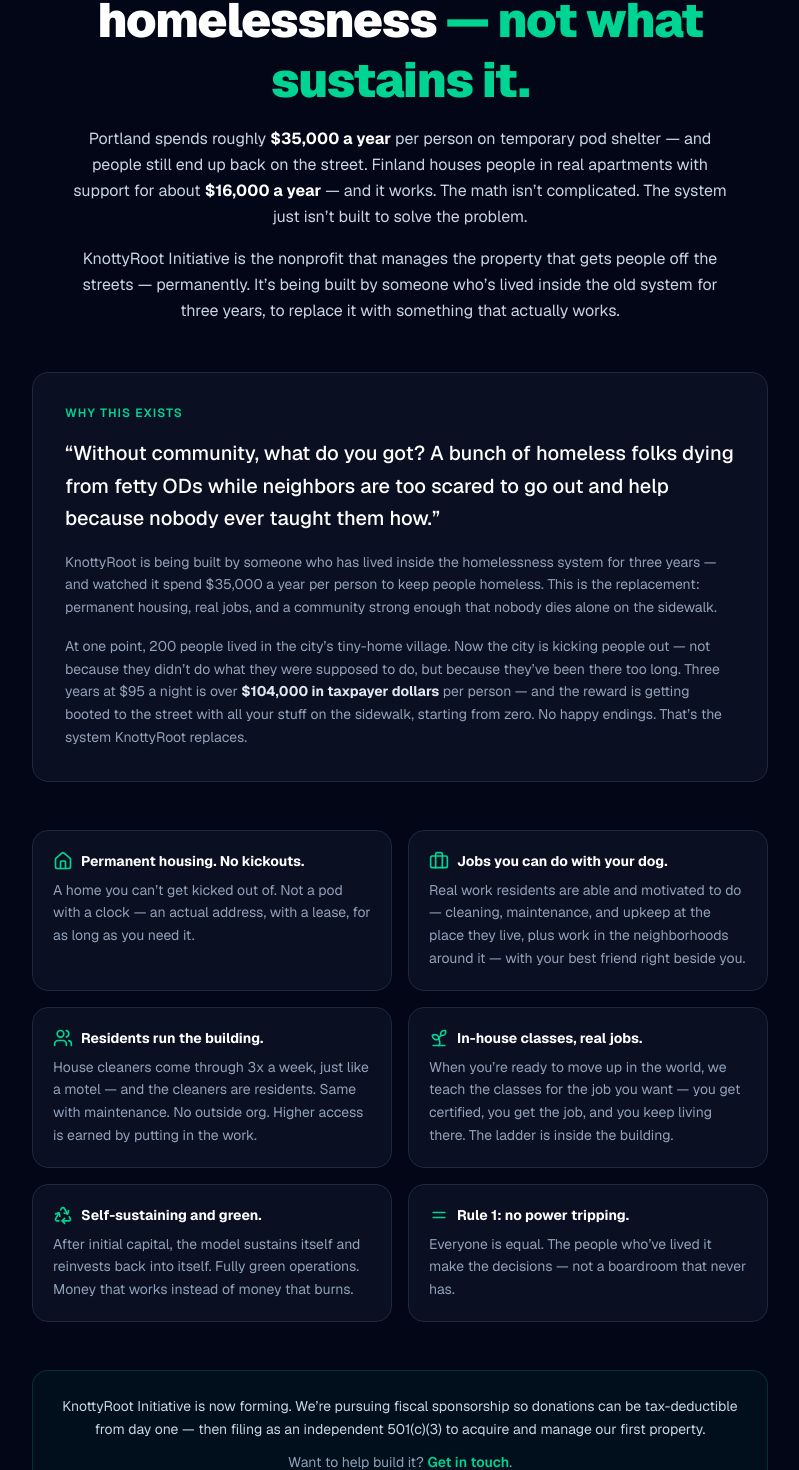
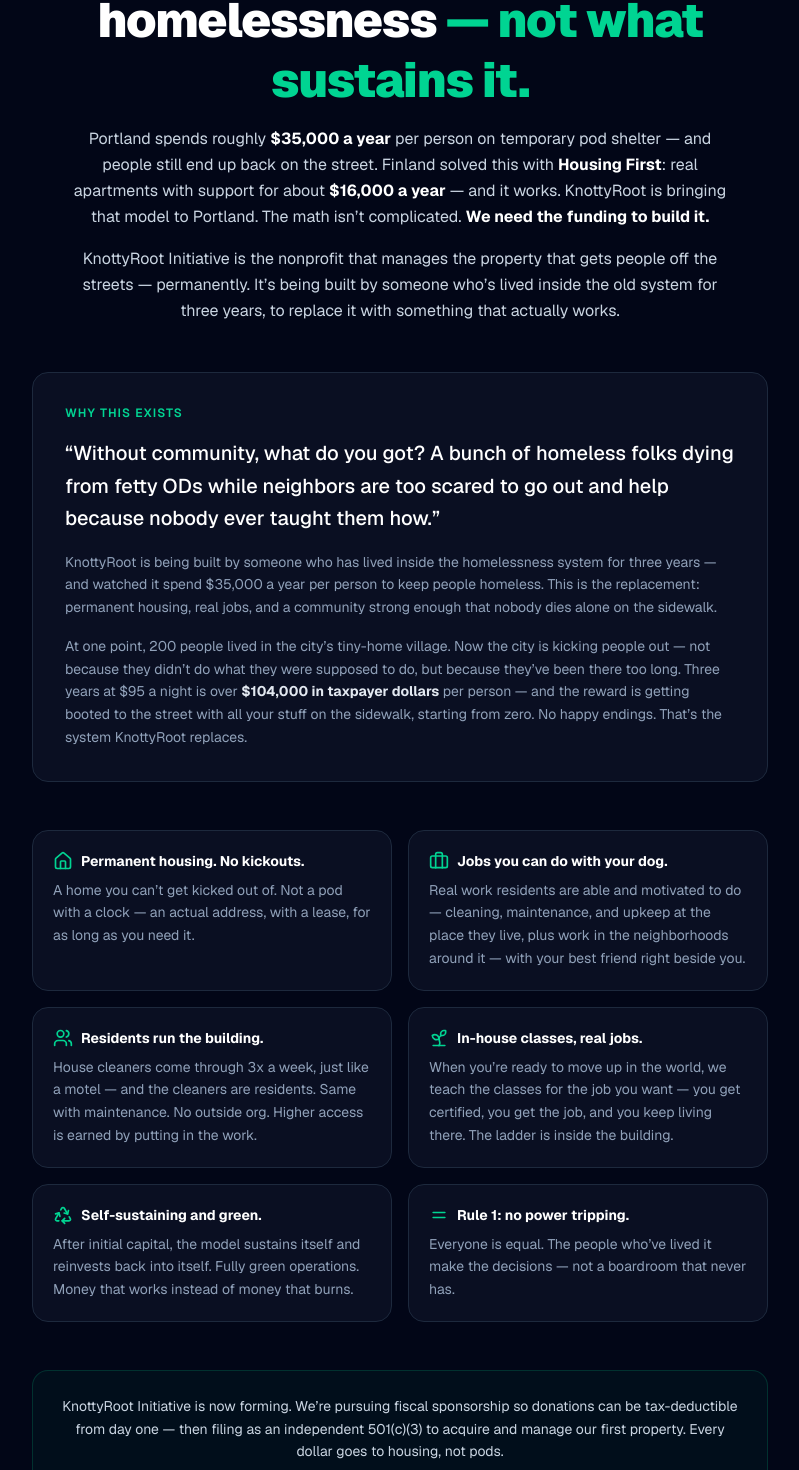
Before and after one commit to frac1ur3d-hash/brand-vault, a Next.js app: page /knottyroot in a window 1280 px wide. Shown: the part 254-1724 px from the top of the page, without its empty margins (240-1039 px from the left). Built offline with nearby package versions, Linux system fonts and the light colour scheme.

Commit message:
KnottyRoot: Finland Housing First to Portland + funding ask

```diff
--- a/app/knottyroot/page.tsx
+++ b/app/knottyroot/page.tsx
@@ -54,10 +54,11 @@
         </h1>
         <p className="text-base text-slate-300 leading-relaxed max-w-2xl mx-auto">
           Portland spends roughly <strong className="text-white">$35,000 a year</strong> per person
-          on temporary pod shelter — and people still end up back on the street. Finland houses
-          people in real apartments with support for about{' '}
-          <strong className="text-white">$16,000 a year</strong> — and it works. The math isn’t
-          complicated. The system just isn’t built to solve the problem.
+          on temporary pod shelter — and people still end up back on the street. Finland solved
+          this with <strong className="text-white">Housing First</strong>: real apartments with
+          support for about <strong className="text-white">$16,000 a year</strong> — and it works.
+          KnottyRoot is bringing that model to Portland. The math isn’t complicated.{' '}
+          <strong className="text-white">We need the funding to build it.</strong>
         </p>
         <p className="text-base text-slate-300 leading-relaxed max-w-2xl mx-auto">
           KnottyRoot Initiative is the nonprofit that manages the property that gets people
@@ -110,7 +111,7 @@
         <p className="text-sm text-slate-300 leading-relaxed">
           KnottyRoot Initiative is now forming. We’re pursuing fiscal sponsorship so donations
           can be tax-deductible from day one — then filing as an independent 501(c)(3) to
-          acquire and manage our first property.
+          acquire and manage our first property. Every dollar goes to housing, not pods.
         </p>
         <p className="text-sm text-slate-400">
           Want to help build it?{' '}
```
